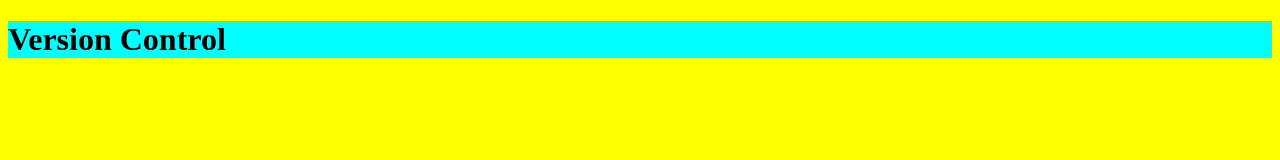
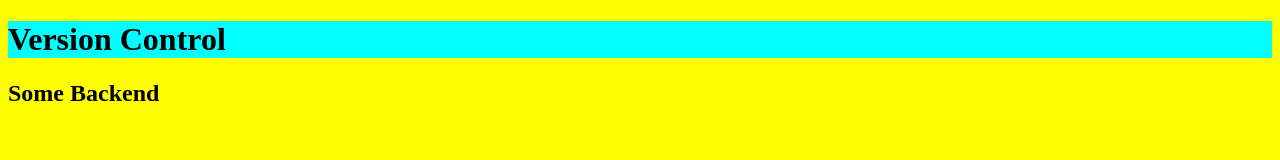
Before and after one commit to IbrahimSaleh12/CodeTest, a plain HTML site: page index.html in a window 1280 px wide. Drawn offline with Linux system fonts and the light colour scheme.

Commit message:
add backend

```diff
--- a/index.html
+++ b/index.html
@@ -8,7 +8,7 @@
 </head>
 <body>
   <h1>Version Control</h1>
-
+  <h2>Some Backend</h2>
 
 <script src="app.js"></script>
 </body>
```
